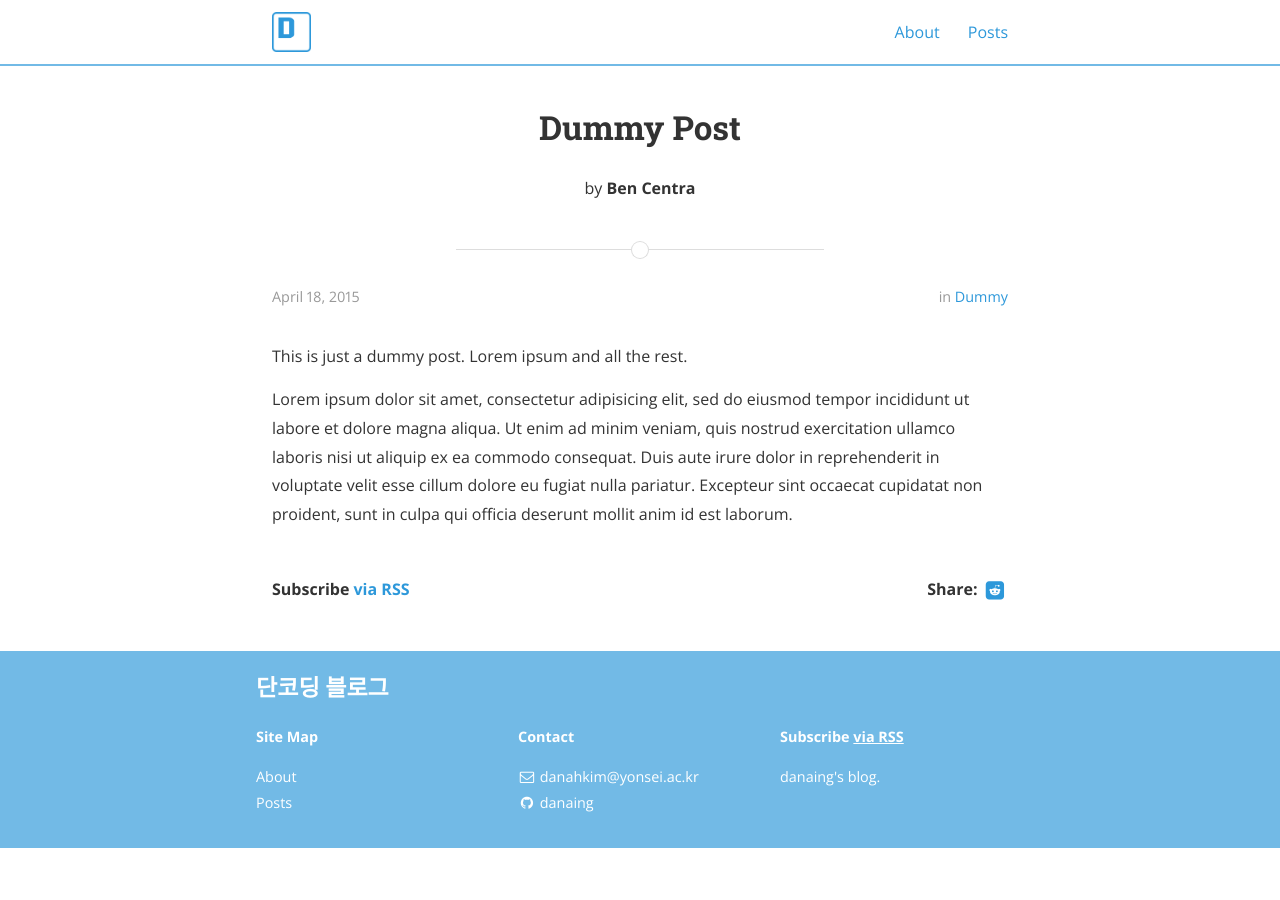
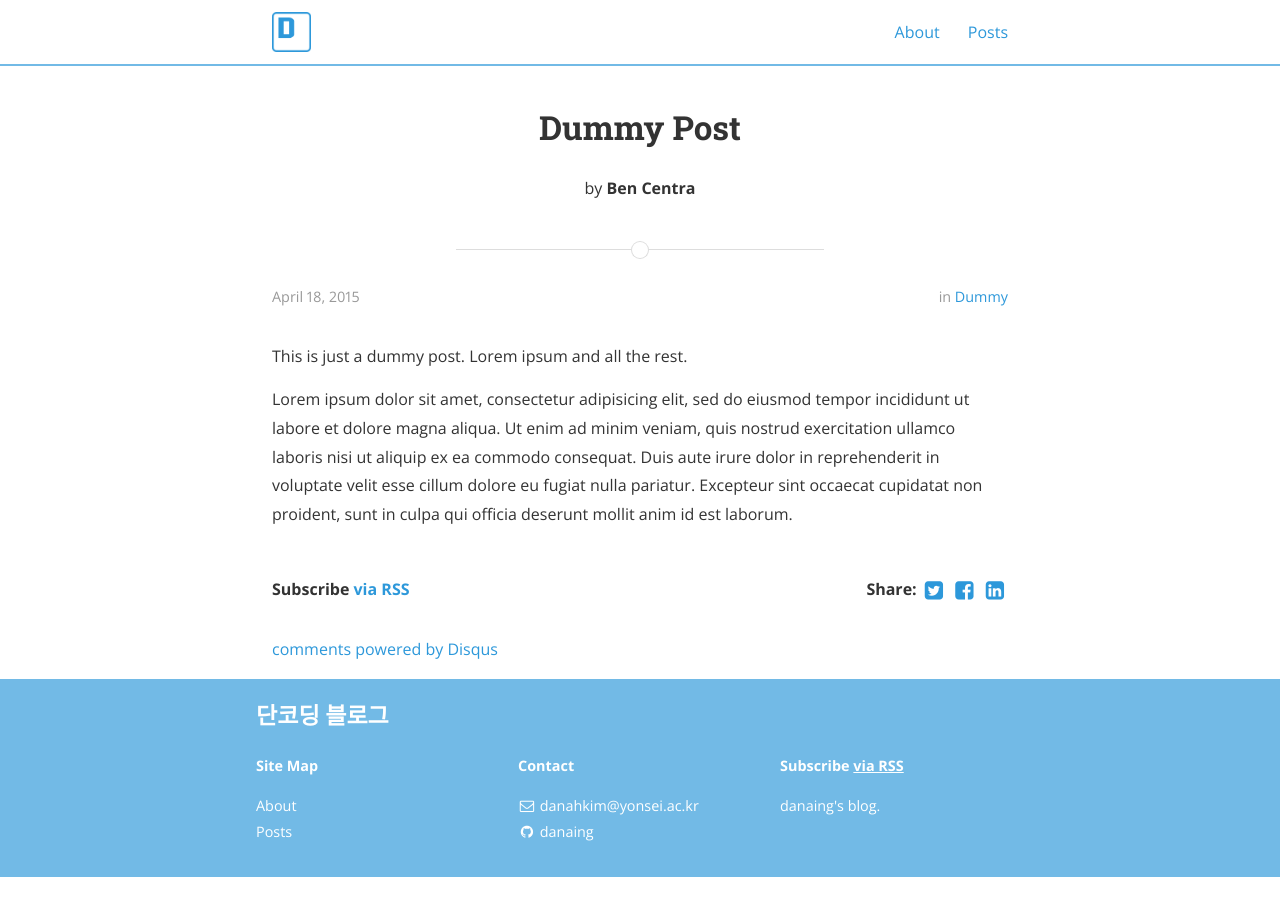
Before and after one commit to danaing/danaing.github.io-old.ver, a Jekyll site: the page built from _posts/2015-04-18-dummy.md, in a window 1280 px wide. Built offline with Jekyll 4.4.1, drawn with Linux system fonts in a browser that asks for light colours; nearby versions of some CDN libraries; comment, search, counter and statistics services are not loaded; part of the change alters nothing that is shown.

Commit message:
add disqus

```diff
--- a/_config.yml
+++ b/_config.yml
@@ -47,7 +47,7 @@ jekyll-archives:
     tag: '/tag/:name/'
 
 # Disqus comments
-# disqus_shortname: bencentra
+disqus_shortname: danaing-github-io
 
 # Google analytics
 # ga_tracking_id: "UA-XXXX-1"
@@ -81,28 +81,28 @@ social:
     username:
     url: ""
     desc: Follow me on Twitter
-    share: false
+    share: true
 
   - name: Facebook
     icon: facebook
     username:
     url: ""
     desc: Friend me on Facebook
-    share: false
+    share: true
 
   - name: GitHub
     icon: github
     username: danaing
     url: https://github.com/danaing
     desc: Fork me on GitHub
-    share: true
+    share: false
 
   - name: LinkedIn
     icon: linkedin
     username:
     url: ""
     desc: Connect with me on LinkedIn
-    share: false
+    share: true
 
   - name: Google+
     icon: google-plus
@@ -120,7 +120,7 @@ social:
 
   - name: Instagram
     icon: instagram
-    username: ""
+    username:
     url: ""
     desc: Follow me on Instagram
     share: false
@@ -179,7 +179,7 @@ social:
     username: ""
     url: ""
     desc: Share to Reddit
-    share: true
+    share: false
 
   - name: "Hacker News"
     icon: hacker-news
```
